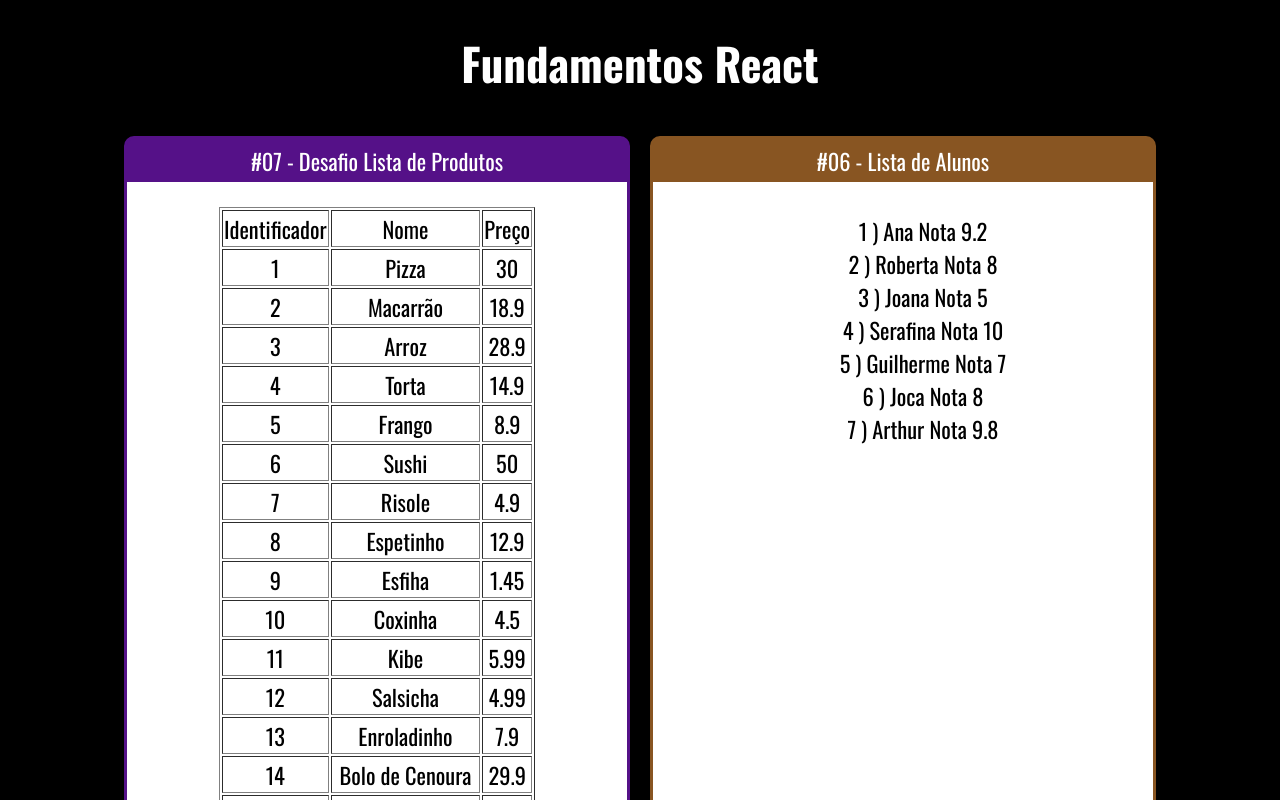
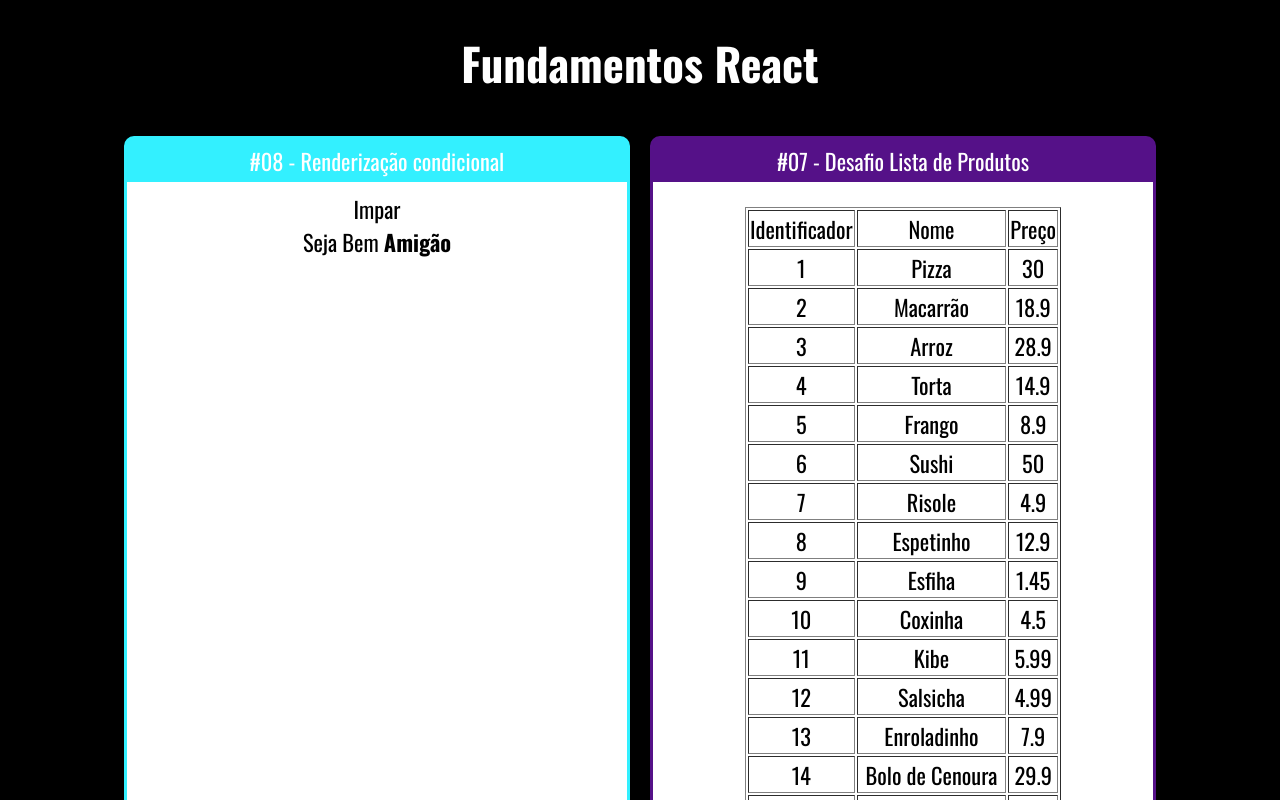
Before and after one commit to DarioFH/curso-react-fundamentos, a React (Create React App) app: page / in a window 1280 px wide. Shown: the top 800 px of the page. Built offline with nearby package versions, Linux system fonts and the light colour scheme.

Commit message:
renderização condicional if e else

```diff
--- a/src/App.jsx
+++ b/src/App.jsx
@@ -1,6 +1,9 @@
 import './App.css'
 import React from 'react'
 
+
+import UsuarioInfo from './components/condicional/UsuarioInfo'
+import ParOuImpar from './components/condicional/ParOuImpar'
 import ListaProd from './components/repeticao/TabelaProdutos'
 import ListaAlunos from './components/repeticao/ListaAlunos'
 import Aleatorio from './components/basico/Aleatorio'
@@ -18,6 +21,16 @@
             <h1>Fundamentos React</h1>
 
             <div className="Cards">
+
+
+                <Card titulo="#08 - Renderização condicional" color="#33F0FF">
+                    <ParOuImpar numero={21}></ParOuImpar>
+
+                    <UsuarioInfo usuario={{}}/>
+
+                    {/* <UsuarioInfo usuario={{email: "aqui tem um email"}}/> */}
+
+                </Card>
 
                 <Card titulo="#07 - Desafio Lista de Produtos" color="#518">
                     <ListaProd />
--- /dev/null
+++ b/src/components/condicional/If.jsx
@@ -0,0 +1,25 @@
+export default (props) => {
+    const elseChild = props.children.filter(child => {
+        return child.type && child.type.name === 'Else'
+    })[0]
+
+    const ifChildren = props.children.filter(child => {
+        return child !== elseChild
+    })
+
+    console.log(elseChild)
+
+    if(props.test) {
+        return ifChildren
+    }else if(elseChild) {
+        return elseChild
+    }else{
+        return false
+    }
+
+}
+
+
+export const Else = props => {
+    return props.children
+}
--- /dev/null
+++ b/src/components/condicional/ParOuImpar.jsx
@@ -0,0 +1,13 @@
+import React from 'react'
+
+export default (props) => {
+    const isPar = props.numero % 2 === 0
+    return (
+        <div>
+            { isPar ?
+            <span>Par</span> :
+            <span>Impar</span>
+        }
+        </div>
+    )
+}
--- /dev/null
+++ b/src/components/condicional/UsuarioInfo.jsx
@@ -0,0 +1,25 @@
+import React from 'react'
+import If, {Else} from './If'
+
+export default (props) => {
+    const usuario = props.usuario || {}
+    return (
+        <div>
+            {/* <If test={usuario && usuario.nome}>
+                Seja Bem Vindo <strong>{usuario.nome}</strong> !
+            </If>
+
+            <If test={!usuario || !usuario.nome}>
+                Seja Bem Vindo <strong>Amigão</strong> !
+            </If> */}
+
+            <If test={usuario && usuario.nome}>
+                Seja Bem Vindo <strong>{usuario.nome}</strong>
+                <Else >
+                    Seja Bem <strong>Amigão</strong>
+                </Else>
+            </If>
+
+        </div>
+    )
+}
```
